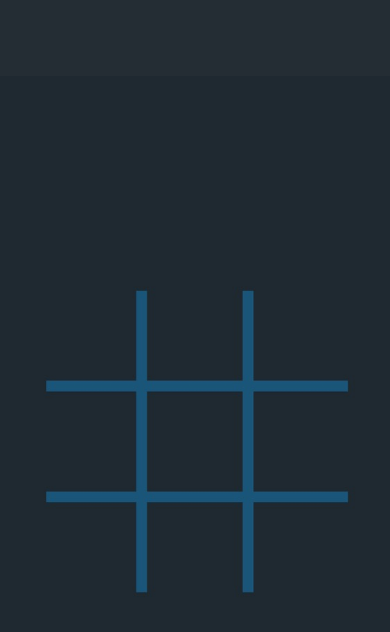
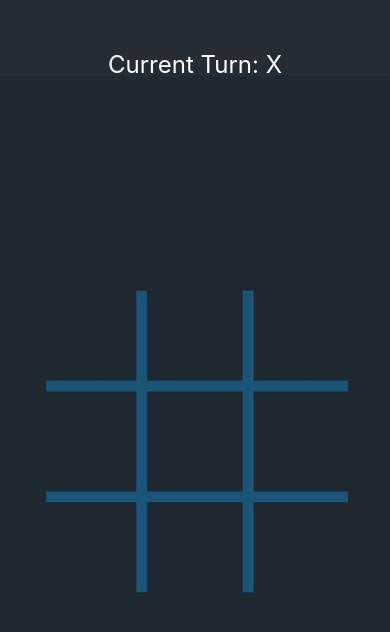
Before and after one commit to abhijeetpalanki/Tic-Tac-Toe, a React Native app: screen / in a window 390 px wide. Shown: the top 632 px of the page. Built offline with nearby package versions, Linux system fonts and the light colour scheme.

Commit message:
refactoring code (create components)

```diff
--- a/App.js
+++ b/App.js
@@ -1,14 +1,8 @@
 import { StatusBar } from "expo-status-bar";
 import { useState } from "react";
-import {
-  StyleSheet,
-  Text,
-  View,
-  ImageBackground,
-  Pressable,
-  Alert,
-} from "react-native";
+import { StyleSheet, Text, View, ImageBackground, Alert } from "react-native";
 import bg from "./assets/bg.png";
+import Cell from "./src/components/Cell";
 
 export default function App() {
   const [map, setMap] = useState([
@@ -121,7 +115,7 @@ export default function App() {
   };
 
   const gameWon = (player) => {
-    Alert.alert("Congratulations!!!", `Player ${player} won`, [
+    Alert.alert("Congratulations!!!", `Player ${player.toUpperCase()} won`, [
       {
         text: "Restart",
         onPress: resetGame,
@@ -141,25 +135,25 @@ export default function App() {
   return (
     <View style={styles.container}>
       <ImageBackground source={bg} style={styles.bg} resizeMode="contain">
+        <Text
+          style={{
+            fontSize: 24,
+            color: "white",
+            position: "absolute",
+            top: 50,
+          }}
+        >
+          Current Turn: {currentTurn.toUpperCase()}
+        </Text>
         <View style={styles.map}>
           {map.map((row, rowIndex) => (
             <View key={`row-${rowIndex}`} style={styles.row}>
               {row.map((cell, colIndex) => (
-                <Pressable
+                <Cell
                   key={`row-${rowIndex}-col-${colIndex}`}
+                  cell={cell}
                   onPress={() => onPress(rowIndex, colIndex)}
-                  style={styles.cell}
-                >
-                  {cell === "o" && <View style={styles.circle} />}
-                  {cell === "x" && (
-                    <View style={styles.cross}>
-                      <View style={styles.crossLine} />
-                      <View
-                        style={[styles.crossLine, styles.crossLineReversed]}
-                      />
-                    </View>
-                  )}
-                </Pressable>
+                />
               ))}
             </View>
           ))}
@@ -193,42 +187,4 @@ const styles = StyleSheet.create({
     flex: 1,
     flexDirection: "row",
   },
-  cell: {
-    width: 100,
-    height: 100,
-    flex: 1,
-  },
-  circle: {
-    flex: 1,
-    borderRadius: 50,
-    alignItems: "center",
-    justifyContent: "center",
-    margin: 10,
-
-    borderWidth: 10,
-    borderColor: "white",
-  },
-  cross: {
-    flex: 1,
-  },
-  crossLine: {
-    position: "absolute",
-    left: "48%",
-    width: 10,
-    height: "100%",
-    backgroundColor: "white",
-    borderRadius: 5,
-    transform: [
-      {
-        rotate: "45deg",
-      },
-    ],
-  },
-  crossLineReversed: {
-    transform: [
-      {
-        rotate: "-45deg",
-      },
-    ],
-  },
 });
--- /dev/null
+++ b/src/components/Cell.jsx
@@ -0,0 +1,34 @@
+import { View, Pressable, StyleSheet } from "react-native";
+import React from "react";
+import Cross from "./Cross";
+
+const Cell = (props) => {
+  const { cell, onPress } = props;
+
+  return (
+    <Pressable onPress={onPress} style={styles.cell}>
+      {cell === "o" && <View style={styles.circle} />}
+      {cell === "x" && <Cross />}
+    </Pressable>
+  );
+};
+
+const styles = StyleSheet.create({
+  cell: {
+    width: 100,
+    height: 100,
+    flex: 1,
+  },
+  circle: {
+    flex: 1,
+    borderRadius: 50,
+    alignItems: "center",
+    justifyContent: "center",
+    margin: 10,
+
+    borderWidth: 10,
+    borderColor: "white",
+  },
+});
+
+export default Cell;
--- /dev/null
+++ b/src/components/Cross.jsx
@@ -0,0 +1,39 @@
+import { View, StyleSheet } from "react-native";
+import React from "react";
+
+const Cross = () => {
+  return (
+    <View style={styles.cross}>
+      <View style={styles.crossLine} />
+      <View style={[styles.crossLine, styles.crossLineReversed]} />
+    </View>
+  );
+};
+
+const styles = StyleSheet.create({
+  cross: {
+    flex: 1,
+  },
+  crossLine: {
+    position: "absolute",
+    left: "48%",
+    width: 10,
+    height: "100%",
+    backgroundColor: "white",
+    borderRadius: 5,
+    transform: [
+      {
+        rotate: "45deg",
+      },
+    ],
+  },
+  crossLineReversed: {
+    transform: [
+      {
+        rotate: "-45deg",
+      },
+    ],
+  },
+});
+
+export default Cross;
```
